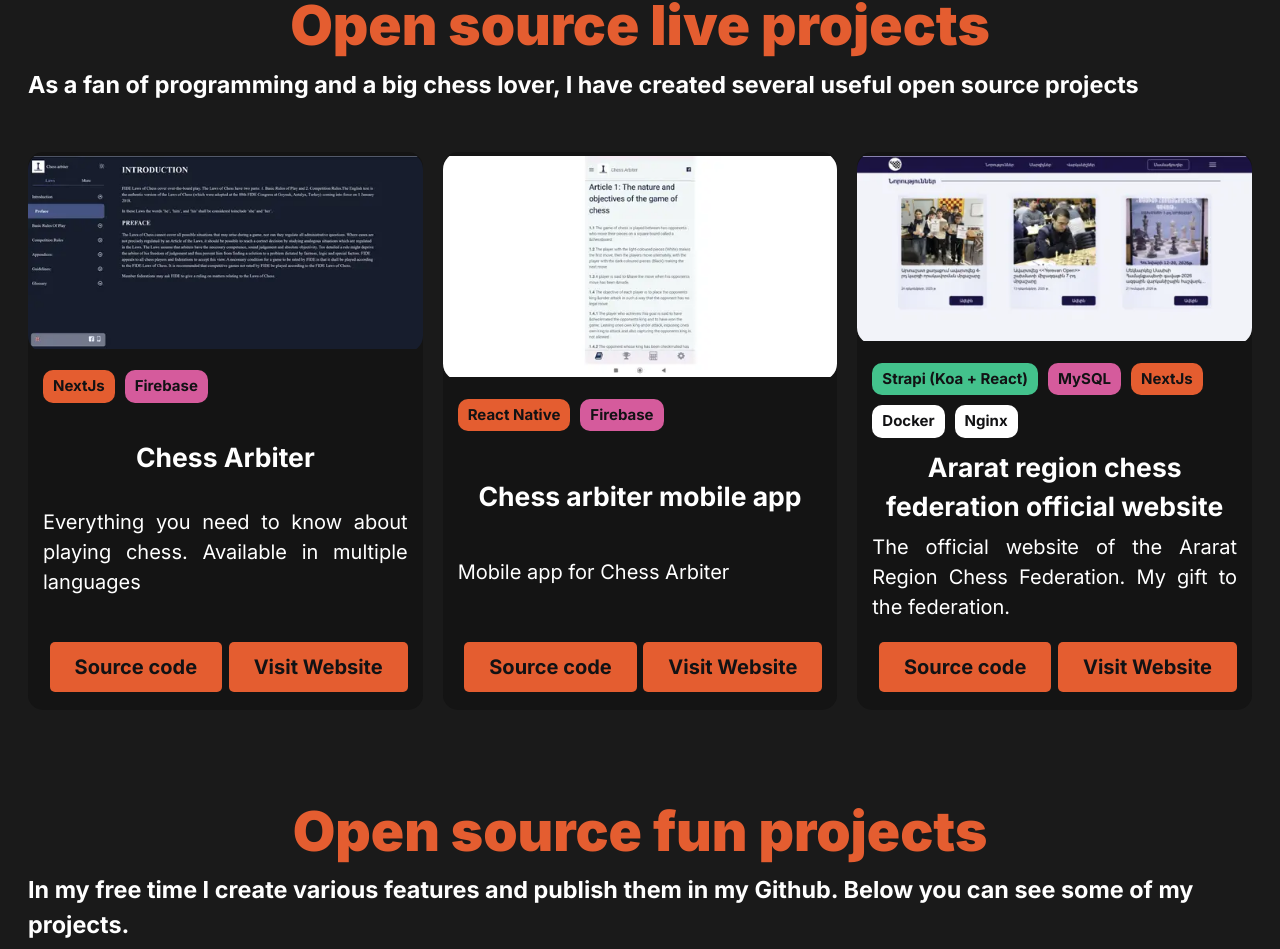
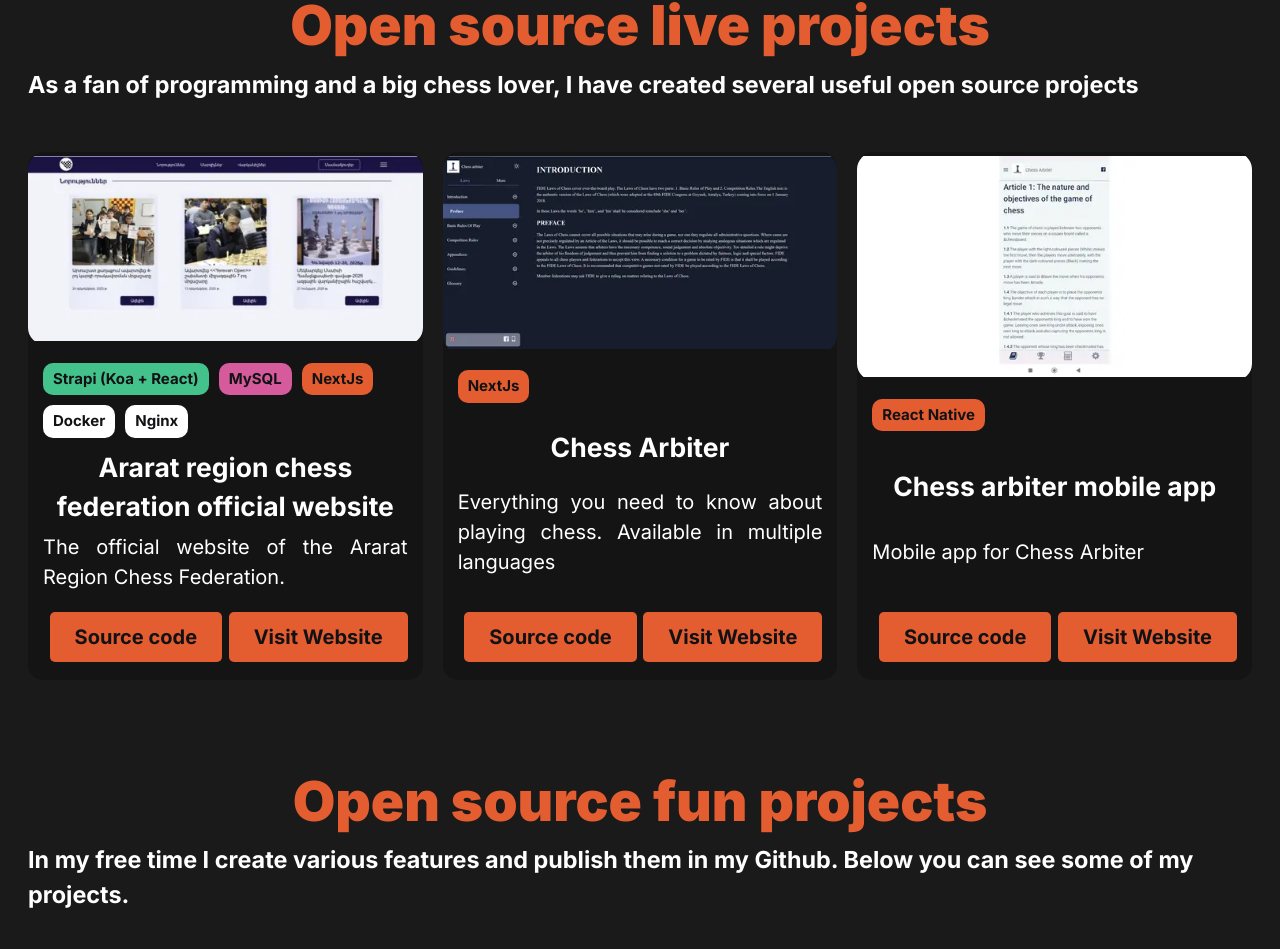
Before and after one commit to ArtyomSukiasyan/portfolio, a Next.js app: page / in a window 1280 px wide. Shown: the part 1761-2710 px from the top of the page. Built offline with nearby package versions, Linux system fonts and the light colour scheme.

Commit message:
feat: cleanup

```diff
--- a/src/constants/project/projects.ts
+++ b/src/constants/project/projects.ts
@@ -4,25 +4,22 @@ import araratRegionImg from "../../../public/images/araratRegion.webp";
 import chessImg from "../../../public/images/chess.webp";
 import chessEngineImg from "../../../public/images/Chess-Engine.webp";
 import ticTacToeEngineImg from "../../../public/images/tic-tac-toe-engine.webp";
-import getSmsImg from "../../../public/images/getSMS.webp";
 import { IProject } from "../../models/project";
 
-// export const JOB_PROJECTS: IProject[] = [
-//   {
-//     title: "Get SMS",
-//     text: "Rent a virtual phone number from US to receive unlimited OTP/SMS",
-//     image: getSmsImg,
-//     roles: [],
-//     href: "https://get-sms.app",
-//   },
-// ];
-
 export const OPEN_SOURCE_PROJECTS: IProject[] = [
+  {
+    title: "Ararat region chess federation official website",
+    text: "The official website of the Ararat Region Chess Federation.",
+    image: araratRegionImg,
+    roles: ["Strapi (Koa + React)", "MySQL", "NextJs", "Docker", "Nginx"],
+    href: "https://ararat.chessnews.am/",
+    githubLink: "https://github.com/Ararat-chess-federation/website",
+  },
   {
     title: "Chess Arbiter",
     text: "Everything you need to know about playing chess. Available in multiple languages",
     image: arbiterImg,
-    roles: ["NextJs", "Firebase"],
+    roles: ["NextJs"],
     href: "https://chessarbiter.info/",
     githubLink: "https://github.com/Chess-Arbiter/handbook",
   },
@@ -30,17 +27,9 @@ export const OPEN_SOURCE_PROJECTS: IProject[] = [
     title: "Chess arbiter mobile app",
     text: "Mobile app for Chess Arbiter",
     image: arbiterMobileImg,
-    roles: ["React Native", "Firebase"],
+    roles: ["React Native"],
     href: "https://play.google.com/store/apps/details?id=com.chess_arbiter.chessarbitermobile",
     githubLink: "https://github.com/Chess-Arbiter/mobile",
-  },
-  {
-    title: "Ararat region chess federation official website",
-    text: "The official website of the Ararat Region Chess Federation. My gift to the federation.",
-    image: araratRegionImg,
-    roles: ["Strapi (Koa + React)", "MySQL", "NextJs", "Docker", "Nginx"],
-    href: "https://ararat.chessnews.am/",
-    githubLink: "https://github.com/Ararat-chess-federation/website",
   },
 ];
 
```
